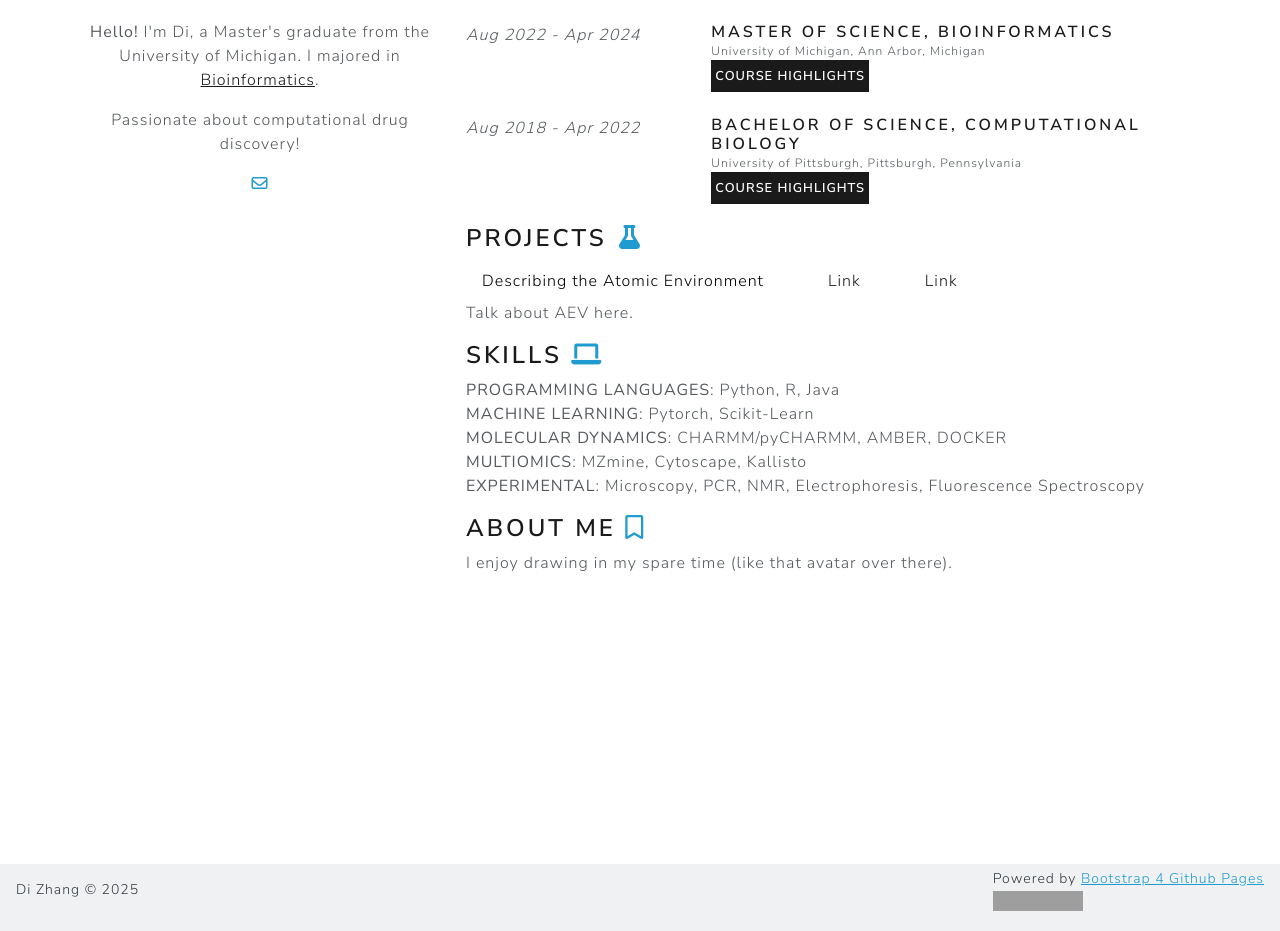
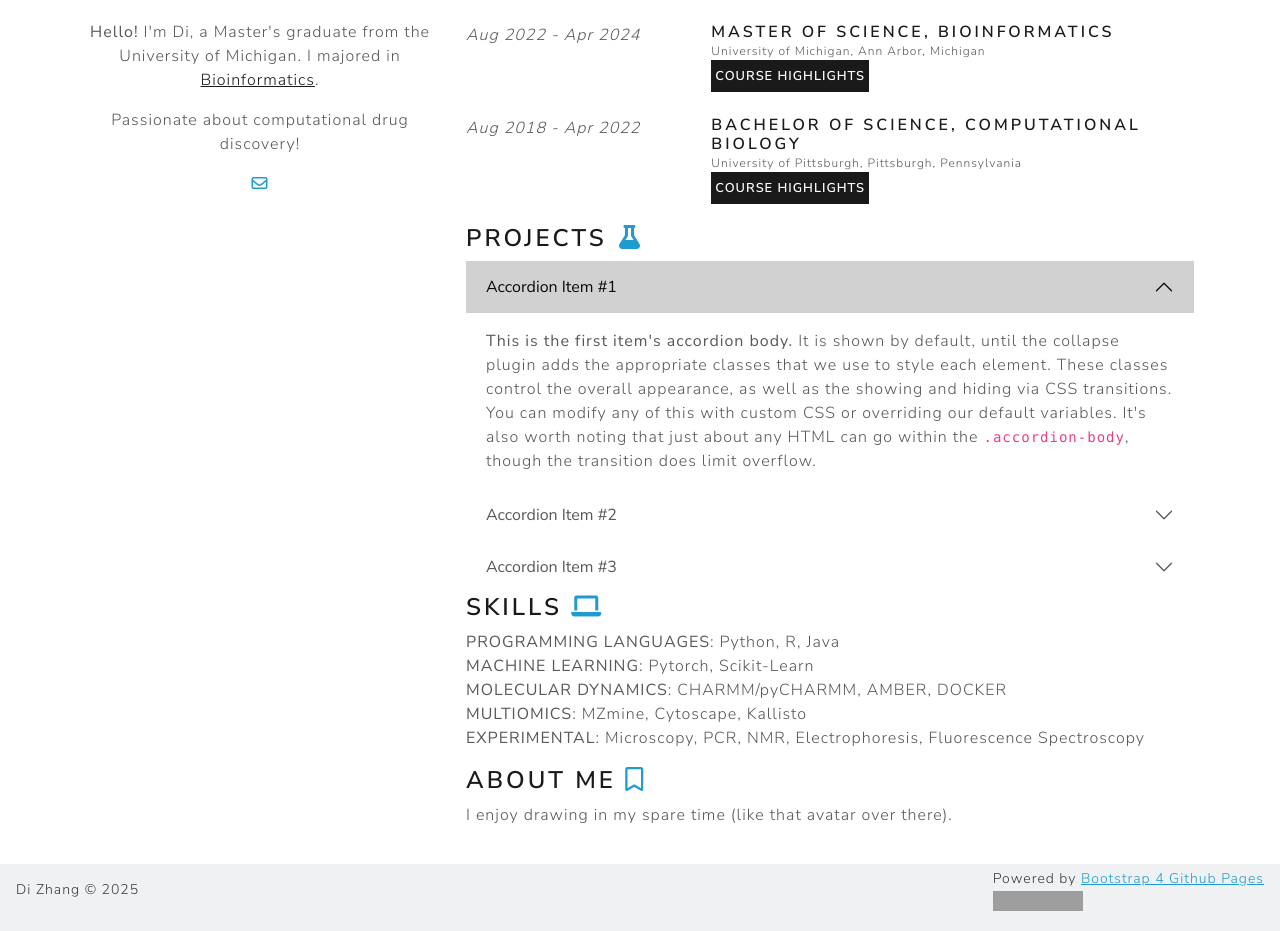
Before and after one commit to zhangdi33/zhangdi33.github.io, a Jekyll site: the page built from index.html, in a window 1280 px wide and 1207 px high, cut to the strip 276-1207 px from the top of the window. Built offline with Jekyll 4.4.1, drawn with Linux system fonts in a browser that asks for light colours; grey boxes are pictures that could not be loaded.

Commit message:
Update index.html

```diff
--- a/index.html
+++ b/index.html
@@ -113,29 +113,42 @@ layout: default
         </div>
 
         <h3>Projects <i class="fa-solid fa-flask text-info fa-fw"></i></h3>
-        <ul class="nav nav-tabs">
-          <li class="nav-item">
-            <a class="nav-link active" aria-current="page" href="#aev">
-              Describing the Atomic Environment
-            </a>
-          </li>
-          <li class="nav-item">
-            <a class="nav-link" href="#gist">
-              Link
-            </a>
-          </li>
-          <li class="nav-item">
-            <a class="nav-link" href="#">Link</a>
-          </li>
-        </ul>
-
-        <div class="tab-content">
-          <div class="tab-pane active show fade in" id="aev">
-            <p>Talk about AEV here.</p>
+        <div class="accordion" id="accordionExample">
+          <div class="accordion-item">
+            <h2 class="accordion-header" id="headingOne">
+              <button class="accordion-button" type="button" data-bs-toggle="collapse" data-bs-target="#collapseOne" aria-expanded="true" aria-controls="collapseOne">
+                Accordion Item #1
+              </button>
+            </h2>
+            <div id="collapseOne" class="accordion-collapse collapse show" aria-labelledby="headingOne" data-bs-parent="#accordionExample">
+              <div class="accordion-body">
+                <strong>This is the first item's accordion body.</strong> It is shown by default, until the collapse plugin adds the appropriate classes that we use to style each element. These classes control the overall appearance, as well as the showing and hiding via CSS transitions. You can modify any of this with custom CSS or overriding our default variables. It's also worth noting that just about any HTML can go within the <code>.accordion-body</code>, though the transition does limit overflow.
+              </div>
+            </div>
           </div>
-
-          <div class="tab-pane fade in" id="gist">
-            <p>Talk about GIST here.</p>
+          <div class="accordion-item">
+            <h2 class="accordion-header" id="headingTwo">
+              <button class="accordion-button collapsed" type="button" data-bs-toggle="collapse" data-bs-target="#collapseTwo" aria-expanded="false" aria-controls="collapseTwo">
+                Accordion Item #2
+              </button>
+            </h2>
+            <div id="collapseTwo" class="accordion-collapse collapse" aria-labelledby="headingTwo" data-bs-parent="#accordionExample">
+              <div class="accordion-body">
+                <strong>This is the second item's accordion body.</strong> It is hidden by default, until the collapse plugin adds the appropriate classes that we use to style each element. These classes control the overall appearance, as well as the showing and hiding via CSS transitions. You can modify any of this with custom CSS or overriding our default variables. It's also worth noting that just about any HTML can go within the <code>.accordion-body</code>, though the transition does limit overflow.
+              </div>
+            </div>
+          </div>
+          <div class="accordion-item">
+            <h2 class="accordion-header" id="headingThree">
+              <button class="accordion-button collapsed" type="button" data-bs-toggle="collapse" data-bs-target="#collapseThree" aria-expanded="false" aria-controls="collapseThree">
+                Accordion Item #3
+              </button>
+            </h2>
+            <div id="collapseThree" class="accordion-collapse collapse" aria-labelledby="headingThree" data-bs-parent="#accordionExample">
+              <div class="accordion-body">
+                <strong>This is the third item's accordion body.</strong> It is hidden by default, until the collapse plugin adds the appropriate classes that we use to style each element. These classes control the overall appearance, as well as the showing and hiding via CSS transitions. You can modify any of this with custom CSS or overriding our default variables. It's also worth noting that just about any HTML can go within the <code>.accordion-body</code>, though the transition does limit overflow.
+              </div>
+            </div>
           </div>
         </div>
 
```
